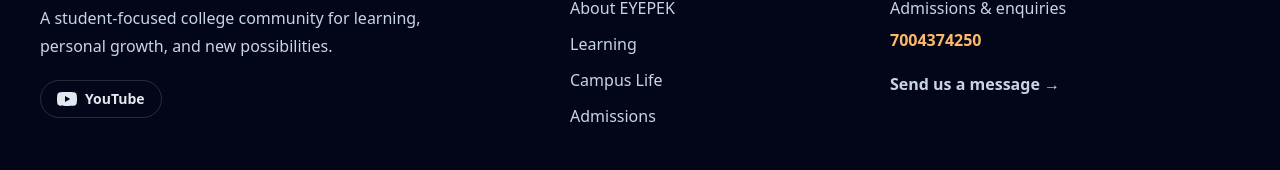
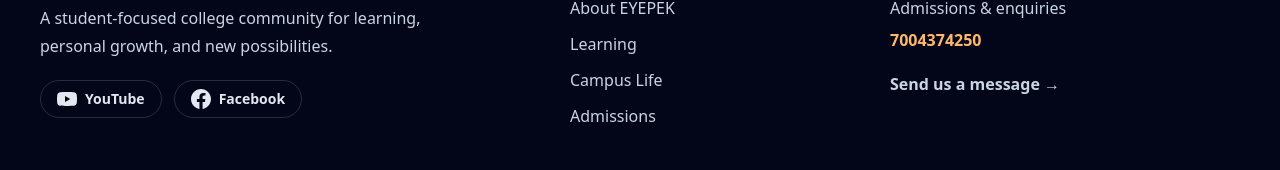
Before and after one commit to eyepek/EYEPEK, a React (Vite) app: page /profile in a window 1280 px wide. Shown: the part 1012-1182 px from the top of the page. Built offline with nearby package versions, Linux system fonts and the light colour scheme.

Commit message:
Add EYEPEK Facebook link

```diff
--- a/src/components/Footer.jsx
+++ b/src/components/Footer.jsx
@@ -7,18 +7,32 @@ const Footer = () => (
       <div>
         <h2 className='text-2xl font-black'>EYEPEK <span className='text-orange-400'>COLLEGE</span></h2>
         <p className='mt-4 max-w-md leading-7 text-slate-300'>A student-focused college community for learning, personal growth, and new possibilities.</p>
+        <div className='mt-5 flex flex-wrap gap-3'>
           <a
             href='https://www.youtube.com/@eyepek'
             target='_blank'
             rel='noreferrer'
             aria-label='Visit EYEPEK on YouTube (opens in a new tab)'
-          className='mt-5 inline-flex items-center gap-2 rounded-full border border-white/15 px-4 py-2 text-sm font-semibold text-slate-200 transition hover:border-red-500 hover:bg-red-600 hover:text-white'
+            className='inline-flex items-center gap-2 rounded-full border border-white/15 px-4 py-2 text-sm font-semibold text-slate-200 transition hover:border-red-500 hover:bg-red-600 hover:text-white'
           >
             <svg aria-hidden='true' viewBox='0 0 24 24' className='h-5 w-5 fill-current'>
               <path d='M23.5 6.2a3 3 0 0 0-2.1-2.1C19.5 3.6 12 3.6 12 3.6s-7.5 0-9.4.5A3 3 0 0 0 .5 6.2 31 31 0 0 0 0 12a31 31 0 0 0 .5 5.8 3 3 0 0 0 2.1 2.1c1.9.5 9.4.5 9.4.5s7.5 0 9.4-.5a3 3 0 0 0 2.1-2.1A31 31 0 0 0 24 12a31 31 0 0 0-.5-5.8ZM9.6 15.6V8.4l6.3 3.6-6.3 3.6Z' />
             </svg>
             YouTube
           </a>
+          <a
+            href='https://www.facebook.com/share/1E6U716f8p/'
+            target='_blank'
+            rel='noreferrer'
+            aria-label='Visit EYEPEK on Facebook (opens in a new tab)'
+            className='inline-flex items-center gap-2 rounded-full border border-white/15 px-4 py-2 text-sm font-semibold text-slate-200 transition hover:border-blue-500 hover:bg-blue-600 hover:text-white'
+          >
+            <svg aria-hidden='true' viewBox='0 0 24 24' className='h-5 w-5 fill-current'>
+              <path d='M24 12.07C24 5.4 18.63 0 12 0S0 5.4 0 12.07c0 6.02 4.39 11 10.13 11.93v-8.43H7.08v-3.5h3.05V9.4c0-3.03 1.8-4.7 4.55-4.7 1.32 0 2.7.24 2.7.24v2.98h-1.52c-1.5 0-1.97.94-1.97 1.9v2.25h3.35l-.54 3.5h-2.81V24C19.61 23.07 24 18.1 24 12.07Z' />
+            </svg>
+            Facebook
+          </a>
+        </div>
       </div>
       <div>
         <h3 className='font-bold text-white'>Explore</h3>
```
Lines whose indentation alone changed are shown as unchanged.
